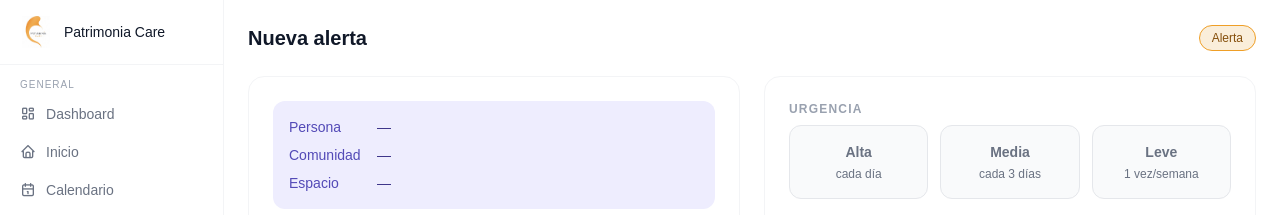
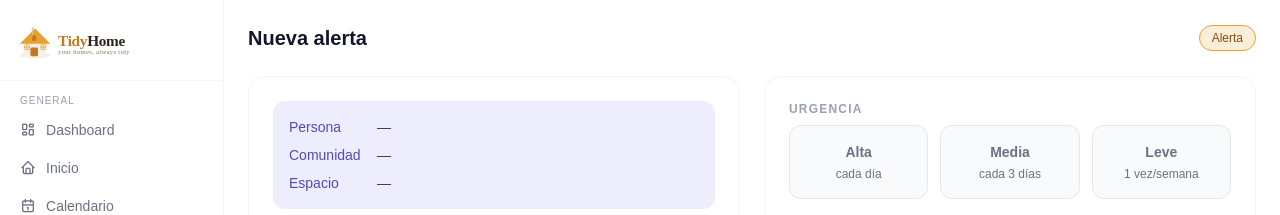
Before and after one commit to patrimonia-arquitectonica/patrimonia-care, a Next.js app: page /alerta in a window 1280 px wide. Shown: the top 215 px of the page. Built offline with nearby package versions, Linux system fonts and the light colour scheme; no server answers.

Commit message:
estética :)

```diff
--- a/app/layout.tsx
+++ b/app/layout.tsx
@@ -8,8 +8,8 @@ const geistSans = Geist({
 });
 
 export const metadata: Metadata = {
-  title: "Patrimonia Care",
-  description: "Gestión de inmuebles",
+  title: "TidyHome",
+  description: "Your homes, always tidy",
 };
 
 export default function RootLayout({
--- a/components/Sidebar.tsx
+++ b/components/Sidebar.tsx
@@ -20,9 +20,8 @@ export default function Sidebar({ miembro, comunidad }: { miembro?: string; comu
   return (
     <aside className="w-56 bg-white border-r border-gray-100 flex flex-col flex-shrink-0 h-screen sticky top-0">
       {/* Logo */}
-      <div className="px-5 py-4 border-b border-gray-100 flex items-center gap-3">
-        <img src="/logo.png" alt="Patrimonia Care" className="w-8 h-8 object-contain" />
-        <span className="text-sm font-medium text-gray-900">Patrimonia Care</span>
+      <div className="px-4 py-4 border-b border-gray-100">
+        <img src="/logo-tidyhome.svg" alt="TidyHome" className="h-12 w-auto object-contain" />
       </div>
 
       {/* Nav */}
```
Also changed, not shown: public/logo-tidyhome.svg (added).
